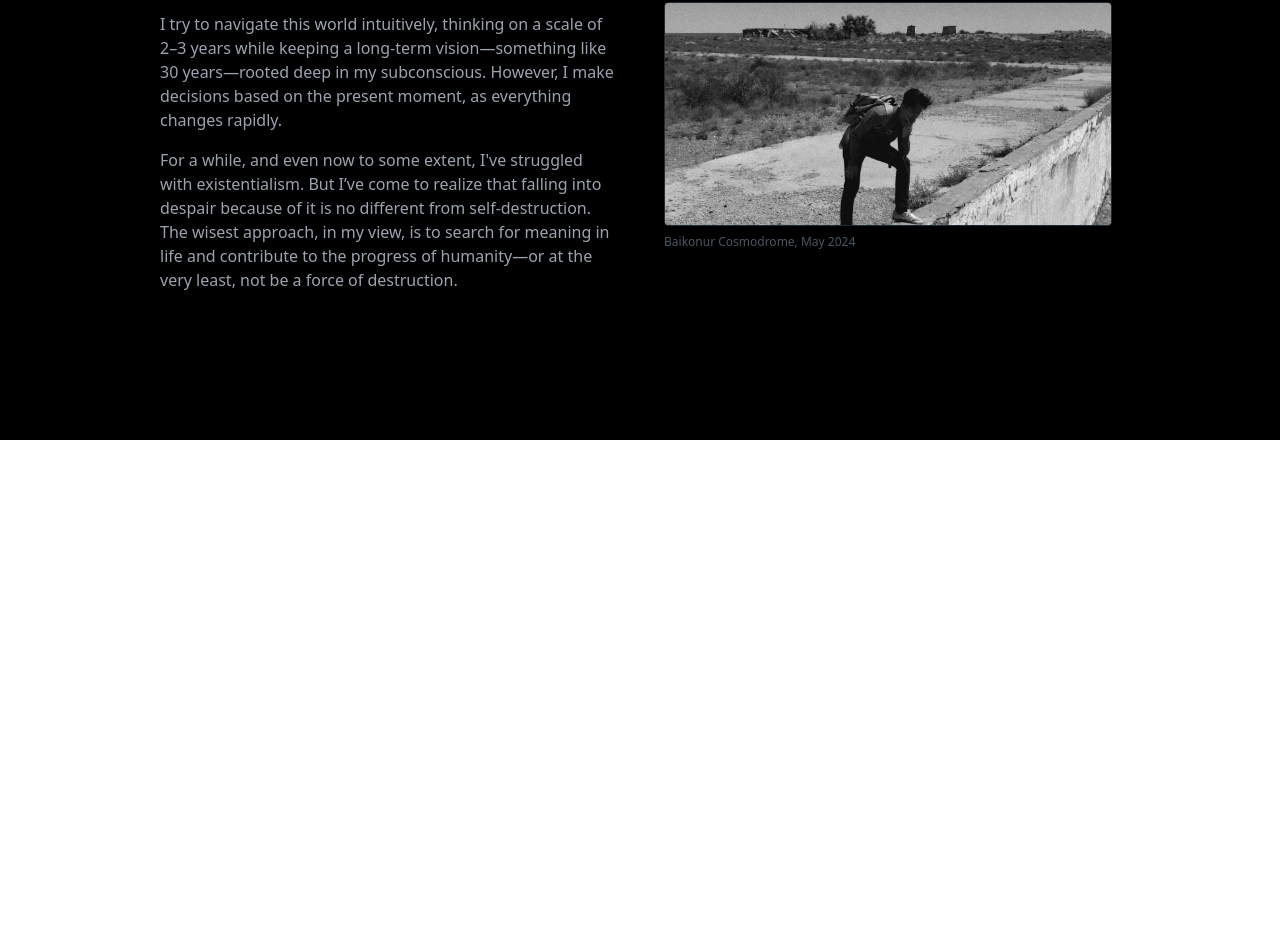
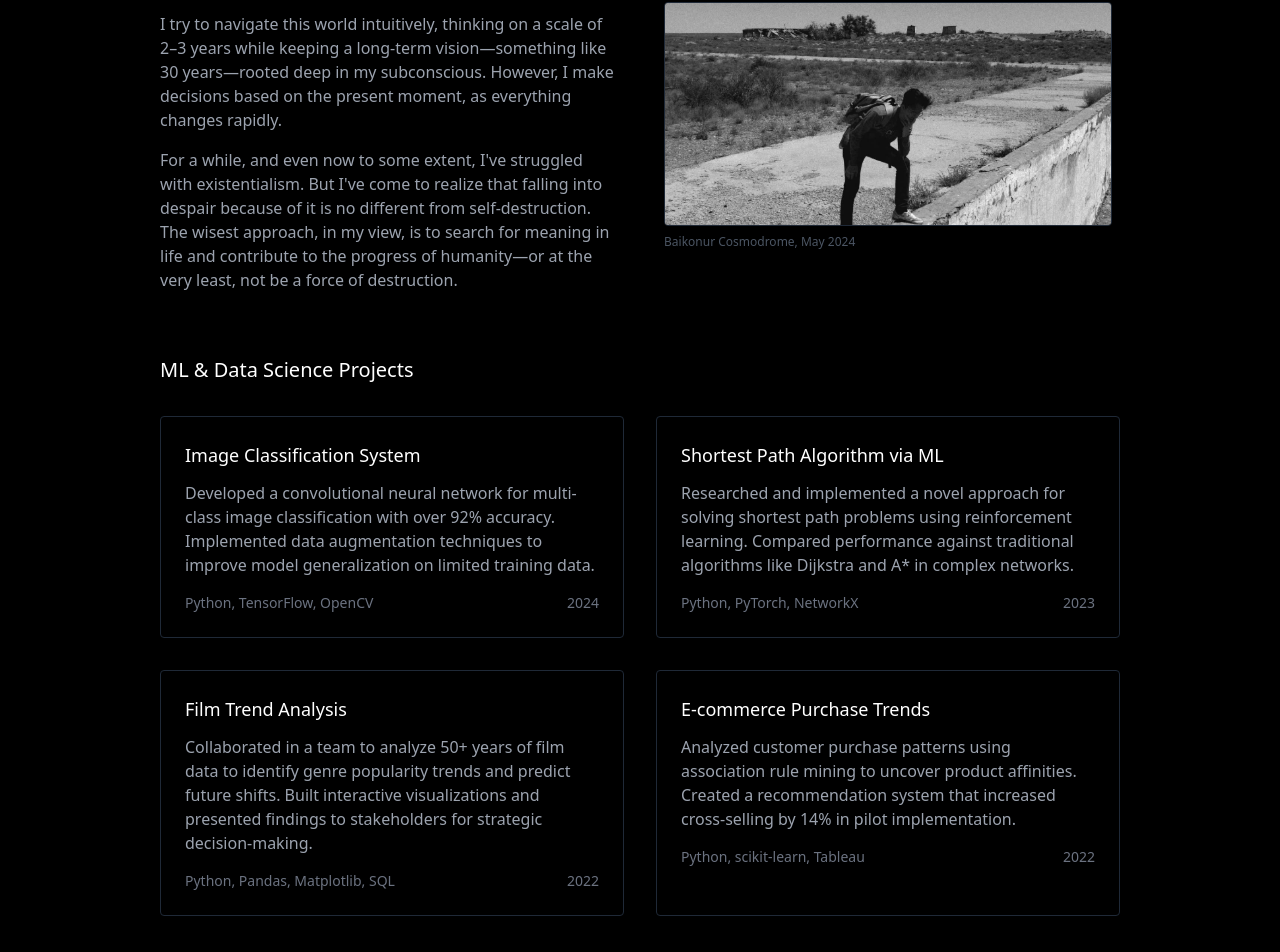
Before and after one commit to l3333t/my-portfolio, a React (Vite) app: page / in a window 1280 px wide. Shown: the part 441-1393 px from the top of the page. Before the commit the page ends 881 px from the top, so only its background shows below. Built offline with nearby package versions, Linux system fonts and the light colour scheme.

Commit message:
some new stuff

```diff
--- a/src/pages/Home.jsx
+++ b/src/pages/Home.jsx
@@ -28,7 +28,7 @@ function Portfolio() {
           <h2 className="text-xl font-normal mb-6">My Philosophy</h2>
           <div className="space-y-4 text-gray-400">
             <p>I try to navigate this world intuitively, thinking on a scale of 2–3 years while keeping a long-term vision—something like 30 years—rooted deep in my subconscious. However, I make decisions based on the present moment, as everything changes rapidly.  </p>
-<p>For a while, and even now to some extent, I've struggled with existentialism. But I’ve come to realize that falling into despair because of it is no different from self-destruction. The wisest approach, in my view, is to search for meaning in life and contribute to the progress of humanity—or at the very least, not be a force of destruction.
+<p>For a while, and even now to some extent, I've struggled with existentialism. But I've come to realize that falling into despair because of it is no different from self-destruction. The wisest approach, in my view, is to search for meaning in life and contribute to the progress of humanity—or at the very least, not be a force of destruction.
             </p>
           </div>
         </div>
@@ -42,6 +42,65 @@ function Portfolio() {
           </div>
         </div>
       </section>
+
+      {/* ML and Data Science Projects Section */}
+      <section className="max-w-6xl mx-auto mb-16">
+        <h2 className="text-xl font-normal mb-8">ML & Data Science Projects</h2>
+
+        <div className="grid grid-cols-1 md:grid-cols-2 gap-8">
+          {/* Project 1 */}
+          <div className="border border-gray-800 rounded p-6 hover:bg-gray-900 transition duration-300">
+            <h3 className="text-lg mb-3">Image Classification System</h3>
+            <p className="text-gray-400 mb-4">
+              Developed a convolutional neural network for multi-class image classification with over 92% accuracy.
+              Implemented data augmentation techniques to improve model generalization on limited training data.
+            </p>
+            <div className="flex justify-between text-gray-500 text-sm">
+              <span>Python, TensorFlow, OpenCV</span>
+              <span>2024</span>
+            </div>
+          </div>
+
+          {/* Project 2 */}
+          <div className="border border-gray-800 rounded p-6 hover:bg-gray-900 transition duration-300">
+            <h3 className="text-lg mb-3">Shortest Path Algorithm via ML</h3>
+            <p className="text-gray-400 mb-4">
+              Researched and implemented a novel approach for solving shortest path problems using reinforcement learning.
+              Compared performance against traditional algorithms like Dijkstra and A* in complex networks.
+            </p>
+            <div className="flex justify-between text-gray-500 text-sm">
+              <span>Python, PyTorch, NetworkX</span>
+              <span>2023</span>
+            </div>
+          </div>
+
+          {/* Project 3 */}
+          <div className="border border-gray-800 rounded p-6 hover:bg-gray-900 transition duration-300">
+            <h3 className="text-lg mb-3">Film Trend Analysis</h3>
+            <p className="text-gray-400 mb-4">
+              Collaborated in a team to analyze 50+ years of film data to identify genre popularity trends and predict future shifts.
+              Built interactive visualizations and presented findings to stakeholders for strategic decision-making.
+            </p>
+            <div className="flex justify-between text-gray-500 text-sm">
+              <span>Python, Pandas, Matplotlib, SQL</span>
+              <span>2022</span>
+            </div>
+          </div>
+
+          {/* Project 4 */}
+          <div className="border border-gray-800 rounded p-6 hover:bg-gray-900 transition duration-300">
+            <h3 className="text-lg mb-3">E-commerce Purchase Trends</h3>
+            <p className="text-gray-400 mb-4">
+              Analyzed customer purchase patterns using association rule mining to uncover product affinities.
+              Created a recommendation system that increased cross-selling by 14% in pilot implementation.
+            </p>
+            <div className="flex justify-between text-gray-500 text-sm">
+              <span>Python, scikit-learn, Tableau</span>
+              <span>2022</span>
+            </div>
+          </div>
+        </div>
+      </section>
     </div>
   );
 }
```
